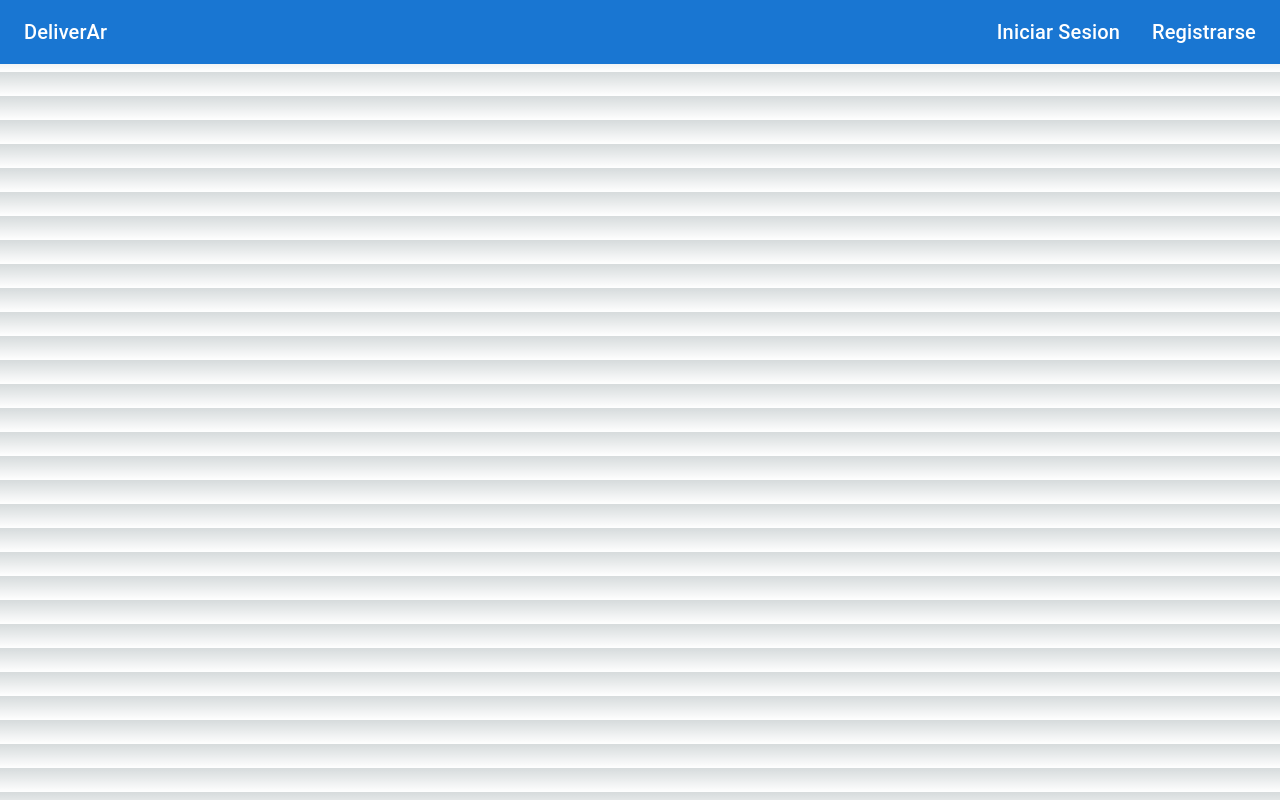
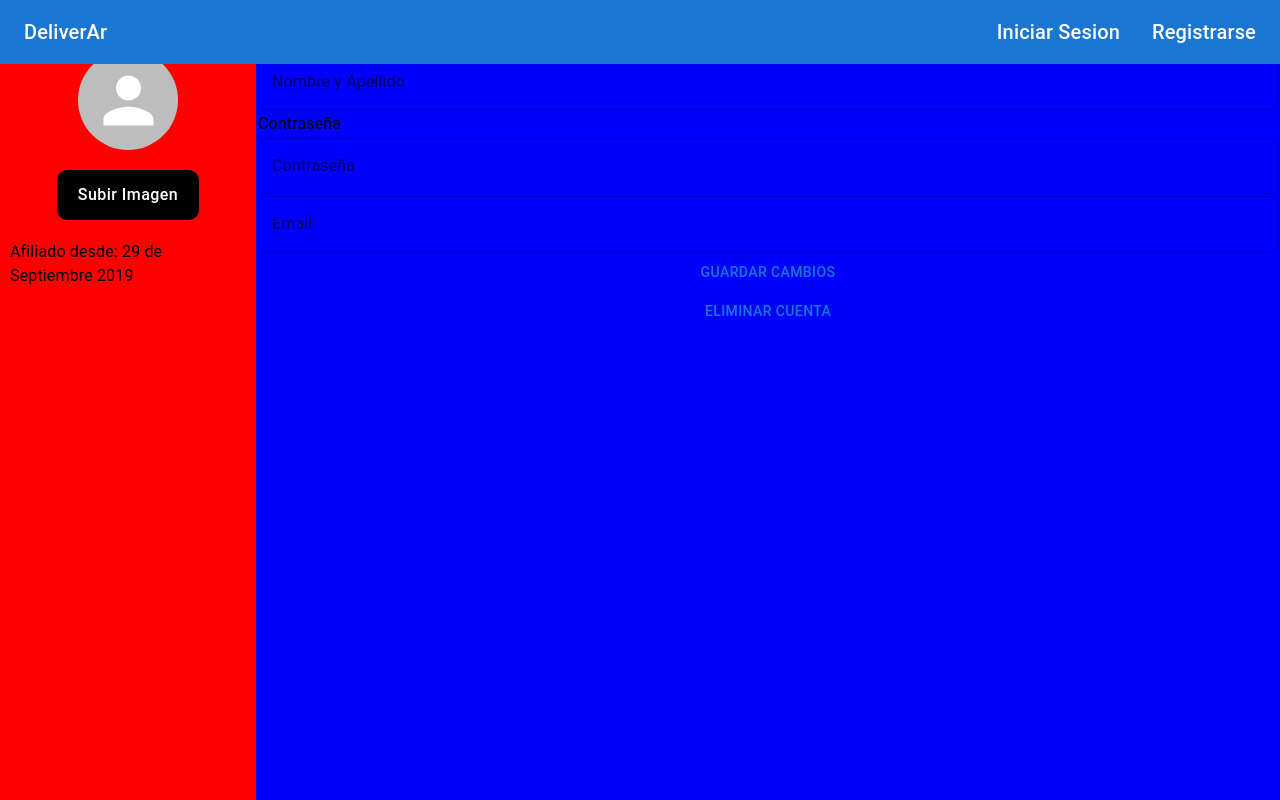
Before and after one commit to Motta7000/deliverar-frontend, a Next.js app: page /profile in a window 1280 px wide. Built offline with nearby package versions, Linux system fonts and the light colour scheme; no server answers.

Commit message:
refactor(pages): refactor css and functionality

```diff
--- a/src/app/profile/page.tsx
+++ b/src/app/profile/page.tsx
@@ -1,9 +1,114 @@
-import { Typography, Box } from "@mui/material"
+"use client"
+import React, {useState, useEffect} from "react";
+import {Avatar, Box, Button, TextField, Typography} from '@mui/material'
+import VideoPlayer from "@/components/VideoPlayer";
+import RobotTracker from "@/components/RobotTracker";
+import {useSession} from "next-auth/react";
 
-export default function Profile() {
+//Create an array with user data
+const userData = {
+    id: 1,
+    name: "Leanne",
+    lastname: "Graham",
+    email: "example@gmail.com",
+    password: "123456",
+    photo: "/images/background-barrio.png",
+    createdAt: "29 de Septiembre 2019"
+}
+
+export default function Orders() {
+    const {data: session} = useSession();
+    const [name, setName] = useState('');
+    const [password, setPassword] = useState('');
+    const onChangeName = (event) => {
+        setName(event.target.value);
+    };
+    const onChangePassword = (event) => {
+        setPassword(event.target.value);
+    };
+
     return (
-        <Box sx={{display:"flex", width:"100%", height:"100%", backgroundColor:"blue"}}>
-            <Typography>Profile</Typography>
+        <Box sx={{
+            display: "flex",
+            width: "100%",
+            height: "100vh",
+            backgroundColor: "white",
+        }}>
+            <Box
+                sx={{
+                    display: "flex",
+                    width: "20%",
+                    flexDirection: "column",
+                    overflow: "auto",
+                    padding: "10px",
+                    gap: "30px",
+                    backgroundColor: "red"
+                }}>
+                <Box
+                    sx={{
+                        display: "flex",
+                        flexDirection: "column",
+                        height: "100vh",
+                        alignItems: "center",
+                        gap: "20px",
+                        padding: "20px 0px"
+                    }}>
+                    <Box sx={{display: "flex"}}>
+                        <Typography sx={{fontSize: "20px"}}>{session?.user?.name}</Typography>
+                    </Box>
+                    <Avatar src={session?.user?.image} alt="user-avatar" sx={{width: "100px", height: "100px"}}/>
+                    <Button sx={{
+                        width: "60%",
+                        height: "50px",
+                        textTransform: "capitalize",
+                        color: "white",
+                        backgroundColor: "black",
+                        borderRadius: "10px",
+                        cursor: "pointer",
+                        fontSize: "16px",
+                        "&:hover": {
+                            backgroundColor: "grey",
+                            color: "white"
+                        }
+                    }}>Subir Imagen</Button>
+                    <Typography>Afiliado desde: {userData.createdAt}</Typography>
+                </Box>
+            </Box>
+            <Box sx={{display: "flex", width: "80%"}}>
+                <Box
+                    sx={{
+                        display: "flex",
+                        flexDirection: "column",
+                        width: "100%",
+                        padding: "2px",
+                        gap: "2px",
+                        backgroundColor: "blue"
+                    }}>
+                    <Typography>Editar Perfil</Typography>
+                    <Typography>Nombre y Apellido</Typography>
+                    <TextField
+                        label="Nombre y Apellido"
+                        variant="outlined"
+                        value={name}
+                        onChange={onChangeName}
+                    />
+                    <Typography>Contraseña</Typography>
+                    <TextField
+                        label="Contraseña"
+                        variant="outlined"
+                        value={password}
+                        onChange={onChangePassword}
+                    />
+                    <TextField
+                        label="Email"
+                        variant="outlined"
+                        value={password}
+                        onChange={onChangePassword}
+                    />
+                    <Button>Guardar Cambios</Button>
+                    <Button>Eliminar Cuenta</Button>
+                </Box>
+            </Box>
         </Box>
     )
 }
--- a/src/components/Navbar.tsx
+++ b/src/components/Navbar.tsx
@@ -1,16 +1,34 @@
 "use client"
-import {AppBar, Toolbar, Typography, Link, Box, Button, Avatar, Divider} from '@mui/material';
+import React, {useEffect} from "react";
+import {AppBar, Toolbar, Typography, Link, Box, Button, Avatar, Divider, IconButton} from '@mui/material';
 import {signOut, useSession} from "next-auth/react";
-import React from "react";
+import LogoutIcon from '@mui/icons-material/Logout';
+import {useRouter, usePathname} from "next/navigation";
 
 export const Navbar = () => {
-    const {data: session} = useSession();
+    const router = useRouter()
+    const pathname = usePathname()
+    const {data: session, status} = useSession();
+
+    /* useEffect(() => {
+         if (status === "authenticated") {
+             router.push("/dashboard")
+         }
+         if (status === "unauthenticated" && pathname !== "/login" || status === "unauthenticated" && pathname !== "/signup" || status === "unauthenticated" && pathname !== "/reset") {
+             router.push("/")
+         }
+     }, [session]);*/
+
     return (
         <AppBar elevation={0}>
             <Toolbar>
-                <Link display={'flex'} alignItems={'center'} href='/'>
+                {session?.user ? (
                     <Typography variant='h6' color={'white'}> DeliverAr </Typography>
-                </Link>
+                ) : (
+                    <Link display={'flex'} alignItems={'center'} href='/'>
+                        <Typography variant='h6' color={'white'}> DeliverAr </Typography>
+                    </Link>
+                )}
                 {session?.user ? (
                         <Box
                             sx={{
@@ -21,8 +39,8 @@ export const Navbar = () => {
                                 marginLeft: "auto"
                             }}>
                             <Button href="/dashboard" variant="text" sx={{
-                                color: "white", backgroundColor: "black", textTransform: "capitalize", borderRadius: "10px", "&:hover": {
-                                    backgroundColor: "grey",
+                                color: "black", backgroundColor: "white", textTransform: "capitalize", borderRadius: "10px", "&:hover": {
+                                    backgroundColor: "black",
                                     color: "white"
                                 }
                             }}>
@@ -30,16 +48,14 @@ export const Navbar = () => {
                             </Button>
                             <Divider orientation="vertical" flexItem/>
                             <Button href="/orders" variant="text" sx={{
-                                color: "white", backgroundColor: "black", textTransform: "capitalize", borderRadius: "10px", "&:hover": {
-                                    backgroundColor: "grey",
+                                color: "black", backgroundColor: "white", textTransform: "capitalize", borderRadius: "10px", "&:hover": {
+                                    backgroundColor: "black",
                                     color: "white"
                                 }
                             }}>
                                 Mis Pedidos
                             </Button>
                             <Divider orientation="vertical" flexItem/>
-                            <p>{session?.user?.name}</p>
-                            <Avatar src={session?.user?.image} alt="user-avatar"/>
                             <Button
                                 sx={{
                                     textTransform: "capitalize",
@@ -47,16 +63,23 @@ export const Navbar = () => {
                                     color: "white",
                                     borderRadius: "10px",
                                     "&:hover": {
-                                        backgroundColor: "grey",
-                                        color: "white"
+                                        backgroundColor: "white",
+                                        color: "black"
                                     }
                                 }}
-                                onClick={async () => {
-                                    await signOut({
-                                        callbackUrl: "/"
-                                    })
-                                }}
-                                type="button">Cerrar Sesion</Button>
+                                href="/profile"
+                                type="button">
+                                <Box sx={{display: "flex", gap: "10px", justifyContent: "center", alignItems: "center"}}>
+                                    <p>{session?.user?.name}</p>
+                                    <Avatar src={session?.user?.image} alt="user-avatar"/>
+                                </Box></Button>
+                            <IconButton onClick={async () => {
+                                await signOut({
+                                    callbackUrl: "/"
+                                })
+                            }}>
+                                <LogoutIcon/>
+                            </IconButton>
                         </Box>
                     ) :
                     (
```
Also changed, not shown: src/app/dashboard/page.tsx (+1 -14 lines), src/app/orders/page.tsx (+116 -4 lines), src/components/ProgressBar.tsx (added).
